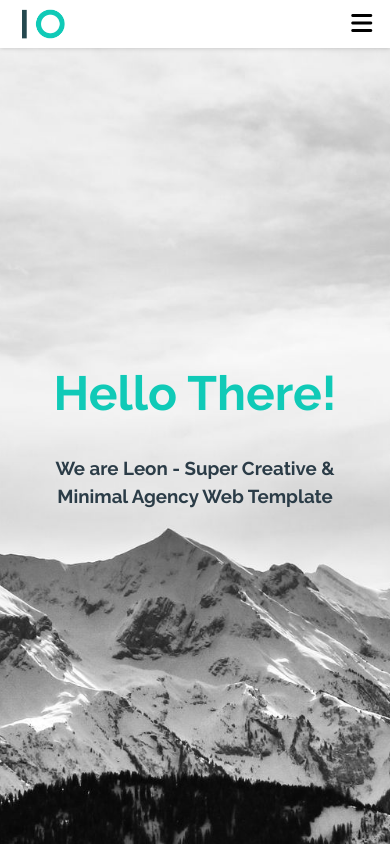
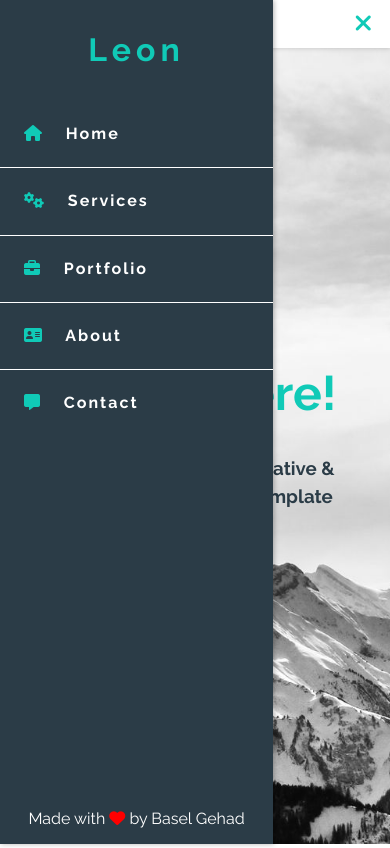
Before and after one commit to BaselGehad/leon, a plain HTML site: page index.html in a window 390 px wide. Shown: the top 848 px of the page. Drawn offline with Linux system fonts and the light colour scheme.

Commit message:
edit menu

```diff
--- a/css/main.css
+++ b/css/main.css
@@ -88,6 +88,9 @@ header div.container div.icons {
 header div.container nav ul {
   display: flex;
 }
+header div.container nav ul li:first-child {
+  display: none;
+}
 header div.container nav ul li a {
   position: relative;
   display: block;
@@ -115,6 +118,12 @@ header div.container nav ul li a:hover {
   color: var(--main-color);
   border-bottom: 1px solid var(--main-color);
 }
+header div.container nav ul li a i {
+  color: var(--main-color);
+}
+header div.container nav p {
+  display: none;
+}
 @media screen and (max-width: 767px) {
   header div.container nav {
     position: fixed;
@@ -130,25 +139,55 @@ header div.container nav ul li a:hover {
     -o-transition: left 0.5s;
     box-shadow: 1px 0 5px rgba(0, 0, 0, 0.3);
     padding-top: 2rem;
+    display: flex;
+    flex-direction: column;
+    justify-content: space-between;
+    align-items: center;
+  }
+  header div.container nav p {
+    color: white;
+    display: block;
+    padding: 1rem;
+  }
+  header div.container nav p i {
+    color: red;
   }
   header div.container nav ul {
     flex-direction: column;
-    height: 100%;
+    width: 100%;
+  }
+  header div.container nav ul li:first-child {
+    display: block;
+    color: var(--main-color);
+    font-size: 2rem;
+    font-weight: bold;
+    letter-spacing: 5px;
+    margin-bottom: 2rem;
+    text-align: center;
   }
   header div.container nav ul li {
     width: 100%;
-    text-align: center;
   }
   header div.container nav ul li a {
+    padding: 1.5rem;
     border-bottom: 1px solid;
     color: white;
+  }
+  header div.container nav ul li a i {
+    margin-right: 1rem;
+  }
+  header div.container nav ul li:last-child a {
+    border: none;
   }
   header div.container nav ul li a:not(li:last-child a):after {
     display: none;
   }
   header div.container nav ul li a:hover {
     color: var(--main-color);
-    border-bottom: var(--main-color) 2px solid;
+    border-bottom: var(--main-color) 1px solid;
+  }
+  header div.container nav ul li:last-child a:hover {
+    border: none;
   }
   header div.container div.icons {
     display: block;
@@ -463,7 +502,6 @@ footer {
   letter-spacing: 2px;
 }
 footer div.container {
-
   padding: 0.5rem;
   display: flex;
   flex-direction: column;
--- a/index.html
+++ b/index.html
@@ -17,19 +17,24 @@
   </head>
   <body>
     <!-- Inputs -->
-    <input type="checkbox" id="menu" />
+    <input type="checkbox" id="menu" checked/>
     <!-- Header -->
     <header>
       <div class="container">
         <img src="images/logo.png" alt="logo" />
         <nav>
           <ul>
-            <li><a href="#">Home</a></li>
-            <li><a href="#serv">Services</a></li>
-            <li><a href="#port">Portfolio</a></li>
-            <li><a href="#about">About</a></li>
-            <li><a href="#contact">Contact</a></li>
+            <li>Leon</li>
+            <li><a href="#"><i class="fa-solid fa-house"></i> Home</a></li>
+            <li><a href="#serv"><i class="fa-solid fa-gears"></i> Services</a></li>
+            <li><a href="#port"><i class="fa-solid fa-briefcase"></i> Portfolio</a></li>
+            <li><a href="#about"><i class="fa-solid fa-address-card"></i> About</a></li>
+            <li><a href="#contact"><i class="fa-solid fa-message"></i> Contact</a></li>
           </ul>
+          <p>
+            Made with <i class="fa-solid fa-heart"></i> by
+            <span>Basel Gehad</span>
+          </p>
         </nav>
         <div class="icons">
           <label for="menu">
```
